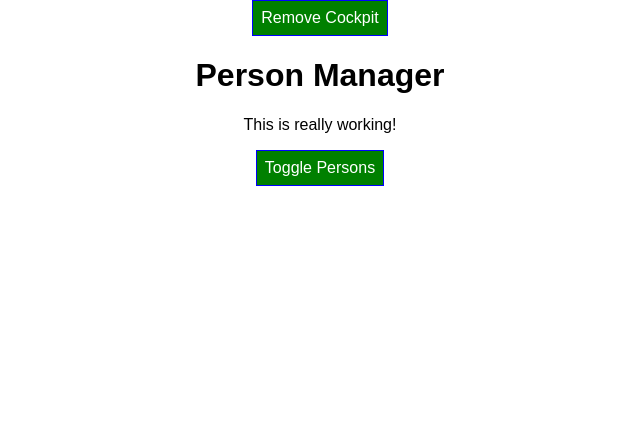
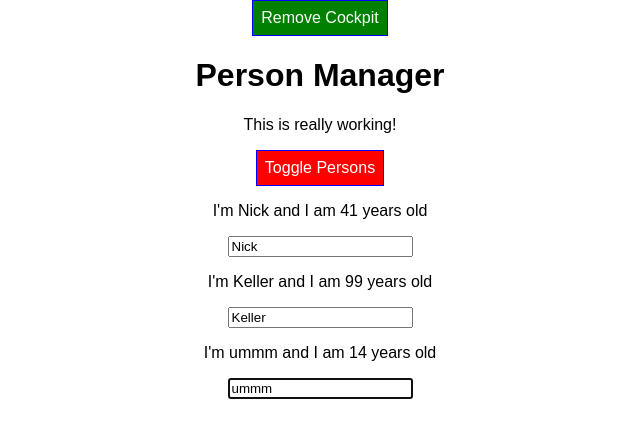
Before and after one commit to nickassembly/ReactGuide, a React app: page / in a window 1280 px wide. Shown: the top 438 px of the page, without its empty margins (320-960 px from the left). Built offline with nearby package versions, Linux system fonts and the light colour scheme.

Commit message:
added use Ref example

```diff
--- a/package.json
+++ b/package.json
@@ -31,6 +31,7 @@
     "postcss-flexbugs-fixes": "3.2.0",
     "postcss-loader": "2.0.8",
     "promise": "8.0.1",
+    "prop-types": "^15.7.2",
     "radium": "^0.26.0",
     "raf": "3.4.0",
     "react": "^16.13.1",
--- a/src/components/Cockpit/Cockpit.js
+++ b/src/components/Cockpit/Cockpit.js
@@ -1,14 +1,19 @@
-import React, {useEffect} from 'react';
+import React, {useEffect, useRef} from 'react';
 
 import classes from './Cockpit.css';
 
 const cockpit = (props) => {
+  const toggleButtonRef = useRef(null);
+
   useEffect(() => {
     console.log('[Cockpit.js] use effect');
     // Http request...
-    setTimeout(() => {
-      alert('Saved data to cloud');
-    }, 1000);
+    // setTimeout(() => {
+    //   alert('Saved data to cloud');
+    // }, 1000);
+
+    toggleButtonRef.current.click();
+
     return () => {
       console.log('[Cockpit.js] cleanup work in useEffect');
     };
@@ -43,7 +48,7 @@
     <div className={classes.Cockpit}>
       <h1>{props.title}</h1>
       <p className={assignedClasses.join(' ')}>This is really working!</p>
-      <button className={btnClass} onClick={props.clicked}>
+      <button ref={toggleButtonRef} className={btnClass} onClick={props.clicked}>
         Toggle Persons
       </button>
     </div>
--- a/src/components/Persons/Person/Person.js
+++ b/src/components/Persons/Person/Person.js
@@ -1,10 +1,21 @@
 import React, {Component} from 'react';
+import PropTypes from 'prop-types';
+
 import classes from './Person.css';
 import WithClass from '../../../hoc/WithClass';
-
 import Auxillary from '../../../hoc/Auxillary';
 
 class Person extends Component {
+  constructor(props) {
+    super(props);
+    this.inputElementRef = React.createRef();
+  }
+
+  componentDidMount() {
+    // this.inputElement.focus();
+    this.inputElementRef.current.focus();
+  }
+
   render() {
     console.log('[Person.js] rendering...');
     return (
@@ -13,10 +24,25 @@
           I'm {this.props.name} and I am {this.props.age} years old
         </p>
         <p>{this.props.children}</p>
-        <input type='text' onChange={this.props.changed} value={this.props.name} />
+        <input
+          type='text'
+          // ref={(inputEl) => {
+          //   this.inputElement = inputEl;
+          // }}
+          ref={this.inputElementRef}
+          onChange={this.props.changed}
+          value={this.props.name}
+        />
       </WithClass>
     );
   }
 }
 
+Person.propTypes = {
+  click: PropTypes.func,
+  name: PropTypes.string,
+  age: PropTypes.number,
+  changed: PropTypes.func,
+};
+
 export default Person;
```
Also changed, not shown: 1 other file (tests, documents, lock files or other folders).
